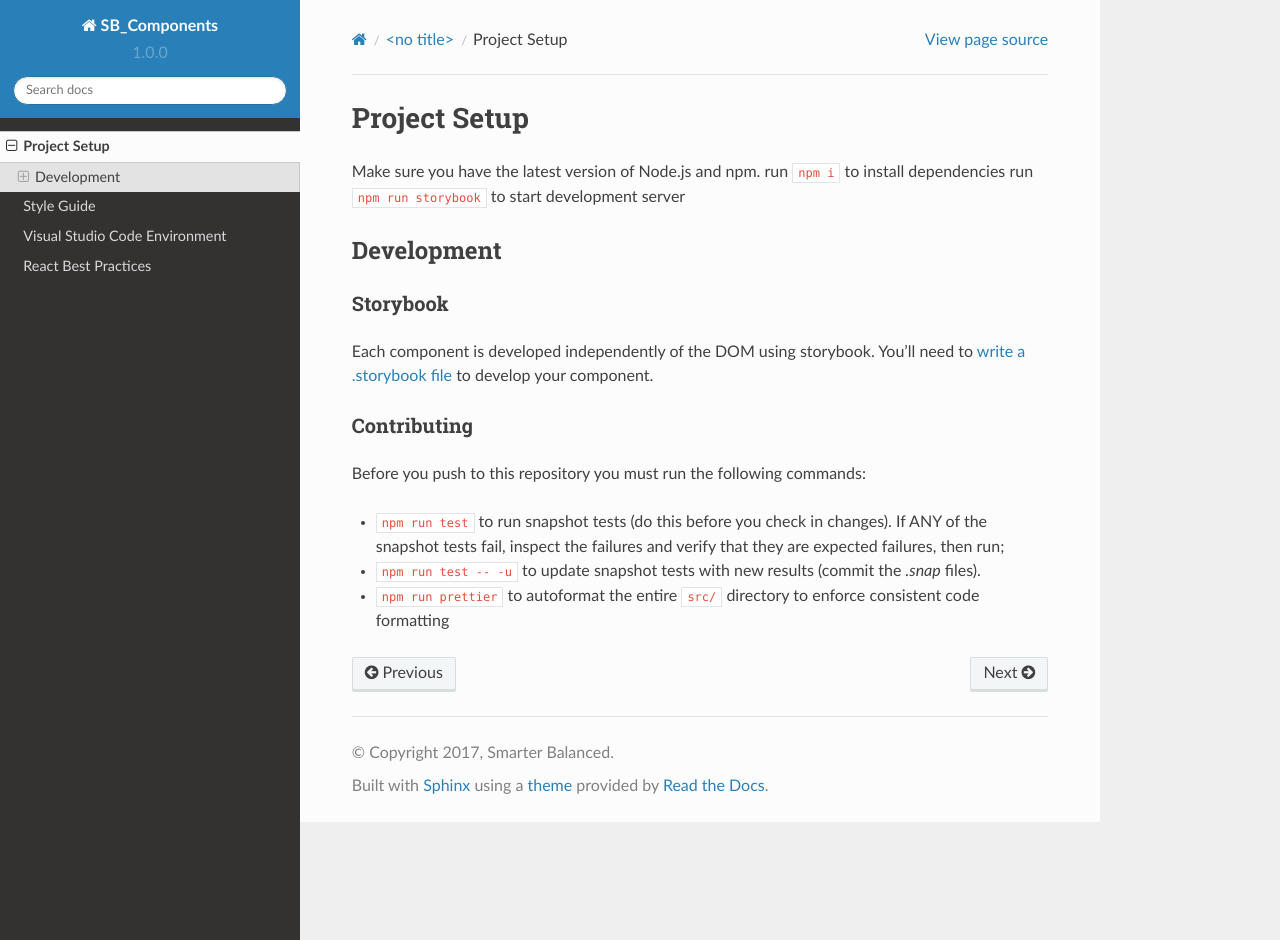
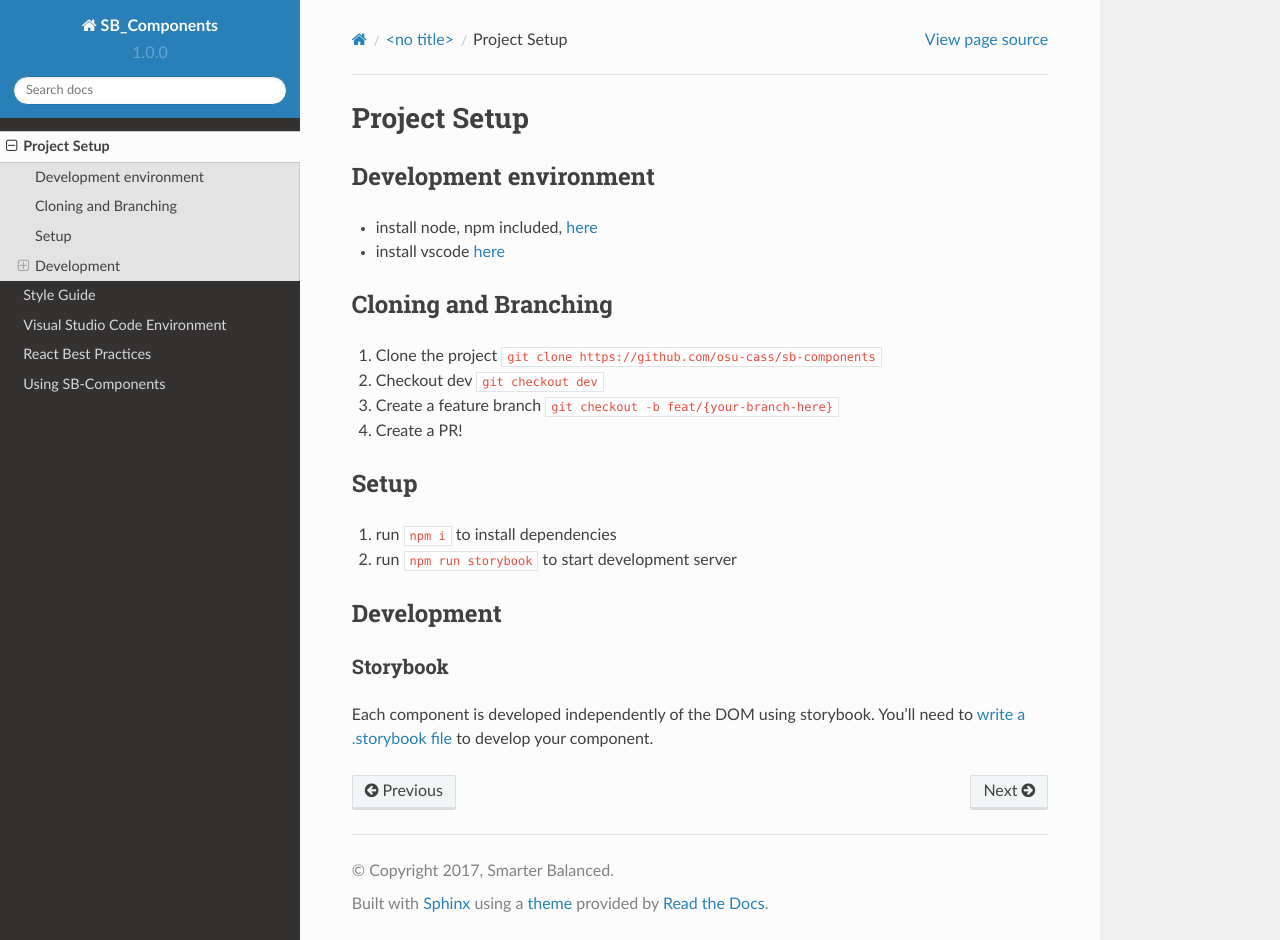
Before and after one commit to osu-cass/sb-components, a Sphinx documentation site: the page built from docs/source/dev/ProjectSetup.md, in a window 1280 px wide and 940 px high. Built offline with Sphinx 7.4.7 and the Read the Docs theme 2.0.0, drawn with Linux system fonts in a browser that asks for light colours; formulas are drawn with MathJax 3.

Commit message:
added setup information to readme and rtd

```diff
--- a/docs/source/dev/ProjectSetup.md
+++ b/docs/source/dev/ProjectSetup.md
@@ -1,17 +1,21 @@
 # Project Setup
 
-Make sure you have the latest version of Node.js and npm.
-run `npm i` to install dependencies
-run `npm run storybook` to start development server
+## Development environment
+- install node, npm included, [here](https://nodejs.org/en/)
+- install vscode [here](https://code.visualstudio.com/)
+
+## Cloning and Branching
+1. Clone the project `git clone https://github.com/osu-cass/sb-components`
+2. Checkout dev `git checkout dev`
+3. Create a feature branch `git checkout -b feat/{your-branch-here}`
+4. Create a PR!
+
+## Setup
+1. run `npm i` to install dependencies
+2. run `npm run storybook` to start development server
+
 ## Development
 ### Storybook
 Each component is developed independently of the DOM using storybook. You'll need to
 [write a .storybook file](https://storybook.js.org/basics/writing-stories/) to develop
  your component.
-
-### Contributing
-Before you push to this repository you must run the following commands:
-- `npm run test` to run snapshot tests (do this before you check in changes).
-If ANY of the snapshot tests fail, inspect the failures and verify that they are expected failures, then run;
-- `npm run test -- -u` to update snapshot tests with new results (commit the *.snap* files).
-- `npm run prettier` to autoformat the entire `src/` directory to enforce consistent code formatting
--- a/docs/source/dev/dev.rst
+++ b/docs/source/dev/dev.rst
@@ -9,3 +9,4 @@ Developers Guide
    StyleGuide
    VsCode
    ReactBestPractices
+   Usage
```
Also changed, not shown: README.md (+45 -7 lines), docs/source/dev/StyleGuide.md (+1 -2 lines), docs/source/dev/Usage.md (added, +35 -0 lines), docs/source/dev/VsCode.md (+10 -10 lines), package.json (+4 -4 lines).
